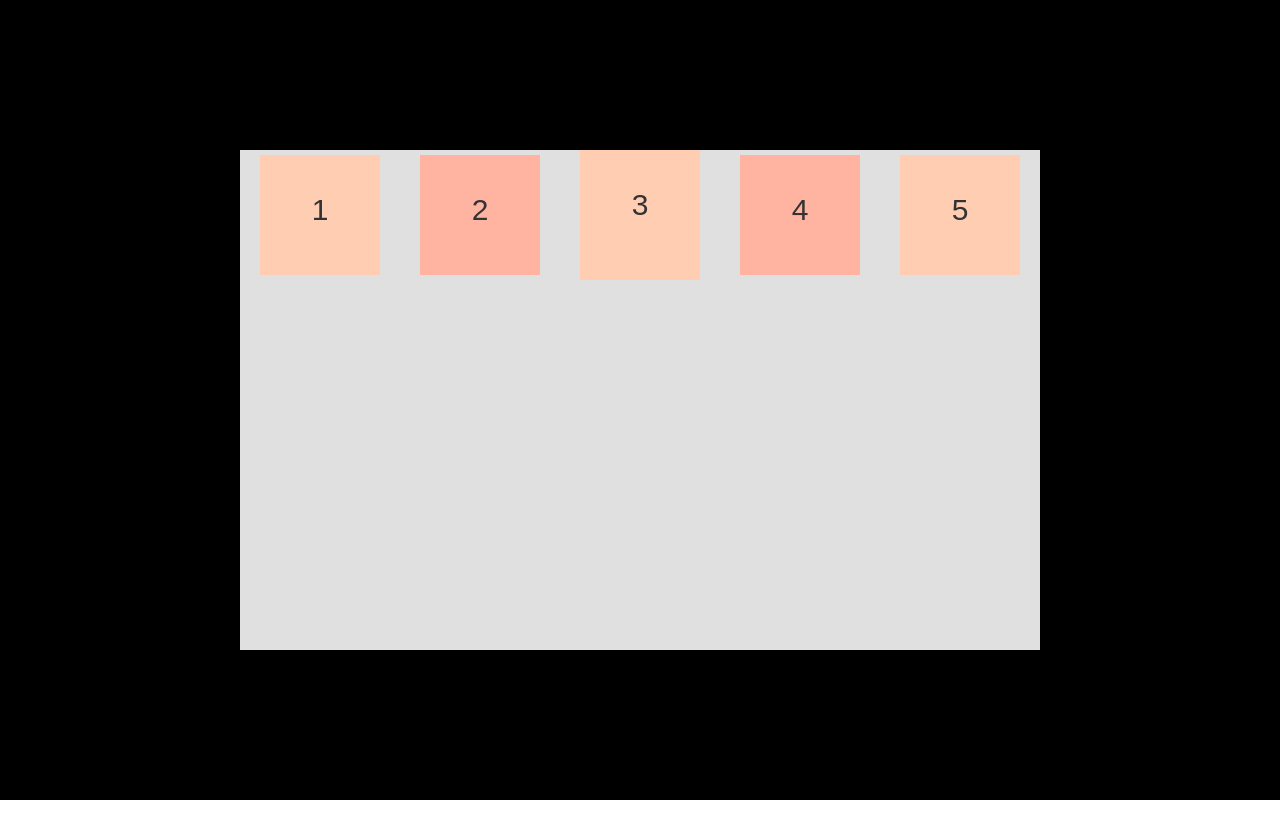
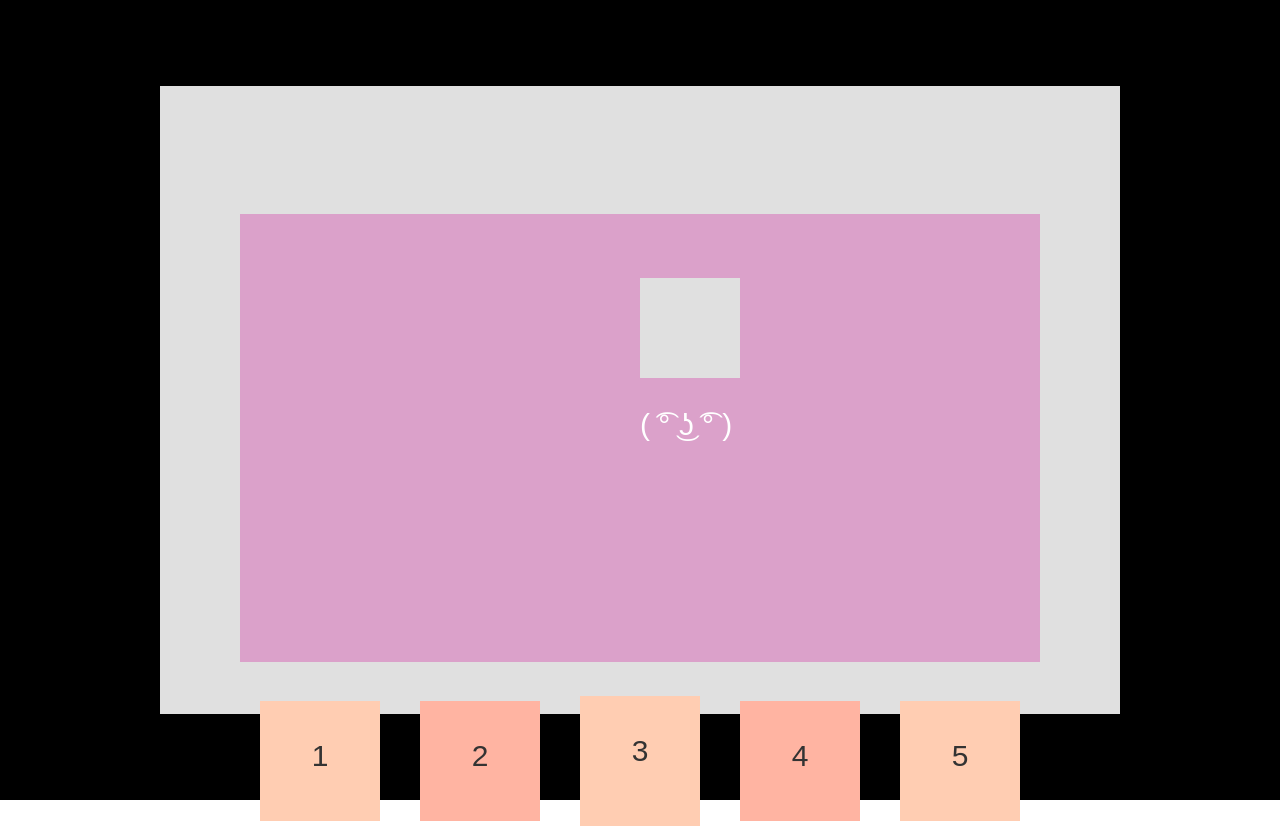
Before and after one commit to linneajader/pawssibly, a React (Create React App) app: page / in a window 1280 px wide. Before the commit the page ends 800 px from the top, so only its background shows below. Built offline with nearby package versions, Linux system fonts and the light colour scheme.

Commit message:
Update 1.2
Vi har försökt flytta menybaren samt få in några fler element, såsom bildbox och text.

```diff
--- a/src/App.css
+++ b/src/App.css
@@ -28,9 +28,15 @@
 }
 
 div.meny {
+  padding-left: 10vh;
+  padding-right: 10vh;
+  padding-top: 10vw;
+
 height: 500px;
-width: 800px;
+width: 100vh;
 background-color: #E0E0E0;
+
+align-items: center;
 }
 
 .menybar {
@@ -49,12 +55,32 @@ background-color: #E0E0E0;
   justify-content: space-around;
 }
 
+.tinder {
+  padding-left: 50%;
+  padding-top: 5vw;
+  margin: auto;
+  list-style: none;
+
+
+  height: 30vw;
+  width: 50VH;
+  background-color: rgb(219, 161, 202);
+  align-items: center;
+}
+.doggo{
+  height: 100px;
+  width: 100px;
+  background-color: #E0E0E0;
+  align-self: center;
+}
+
 .ruta {
   background: #FFCDB2;
   padding: 5px;
   width: 110px;
   height: 110px;
   margin: auto;
+  align-self: flex-end;
 
   line-height: 100px;
   color: #333333;
@@ -68,6 +94,7 @@ background-color: #E0E0E0;
   width: 110px;
   height: 110px;
   margin: auto;
+  align-self: flex-end;
 
   line-height: 100px;
   color: #333333;
@@ -81,6 +108,7 @@ background-color: #E0E0E0;
   width: 110px;
   height: 120px;
   margin: auto;
+  align-self: flex-end;
 
   line-height: 100px;
   color: #333333;
--- a/src/App.js
+++ b/src/App.js
@@ -40,7 +40,14 @@ class App extends Component {
       <AppContainer>
 
         <div class = "meny">
+          <div class = "tinder">
+            <div class = "doggo">
+            </div>
+            <p>( ͡° ͜ʖ ͡° )</p>
+         </div>
 
+            <br/>
+            <div>
          <ul class="menybar">
            <li class="ruta">1</li>
            <li class="ruta2">2</li>
@@ -49,6 +56,8 @@ class App extends Component {
            <li class="ruta">5</li>
          </ul>
          </div>
+
+         </div>
       </AppContainer>
     );
   }
```
